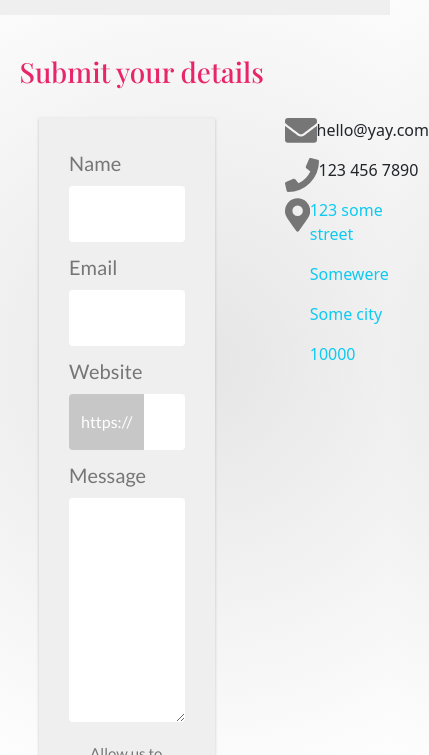
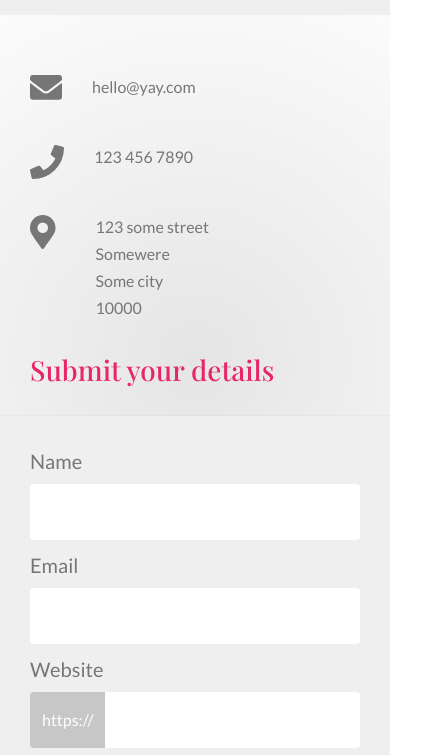
Before and after one commit to Noroff-FEU-Assignments/css-frameworks-ca-MinhBuiCong, a plain HTML site: page contact.html in a window 390 px wide. Shown: the part 61-816 px from the top of the page, 429 px wide, since content can reach past the window. Drawn offline with nearby package versions, Linux system fonts and the light colour scheme; a web font is replaced by a local one.

Commit message:
styling
contact style roughly done

```diff
--- a/contact.html
+++ b/contact.html
@@ -70,7 +70,7 @@
       <!-- header -->
 
       <div class="contact-container">
-        <h1>Submit your details</h1>
+        <h1 class="d-none d-md-block">Submit your details</h1>
 
         <!-- form -->
 
@@ -118,6 +118,7 @@
               <button type="submit" class="btn btn-primary">Submit</button>
             </div>
           </form>
+          <h1 class="d-md-none">Submit your details</h1>
 
           <!-- additional info -->
 
--- a/sass/partials/_contact.scss
+++ b/sass/partials/_contact.scss
@@ -10,7 +10,7 @@
 
 .contact-container > .container-fluid {
   padding: 0px;
-  width: 100%;
+  max-width: 90%;
 }
 
 .contact-container > .container-fluid > form {
@@ -86,3 +86,48 @@
   font-size: 22px;
   height: 58px;
 }
+
+.contact-container > .container-fluid > .additional-info-container {
+  padding-top: 20px;
+
+  .col-12 {
+    margin-bottom: 30px;
+  }
+
+  .col-12 > svg {
+    margin-right: 30px;
+  }
+
+  .col-12 > p {
+    font-size: 16px;
+    font-family: $font-text;
+    color: $text-secondary;
+  }
+
+  .col-12 > .text-info > p {
+    font-size: 16px;
+    font-family: $font-text;
+    color: $text-secondary;
+    margin-left: 10px;
+    margin-bottom: 3px;
+    white-space: nowrap;
+  }
+}
+
+.contact-container > .container-fluid > .d-md-none {
+  margin-bottom: 30px;
+  margin-left: 30px;
+}
+
+@media screen and (max-width: 770px) {
+  .contact-container > .container-fluid {
+    flex-direction: column-reverse;
+    max-width: 100%;
+  }
+  .contact-container > .container-fluid > form {
+    width: 100%;
+  }
+  .contact-container > .container-fluid > .additional-info-container {
+    margin-left: 30px;
+  }
+}
```
Also changed, not shown: css/style.css, 1 other file.
